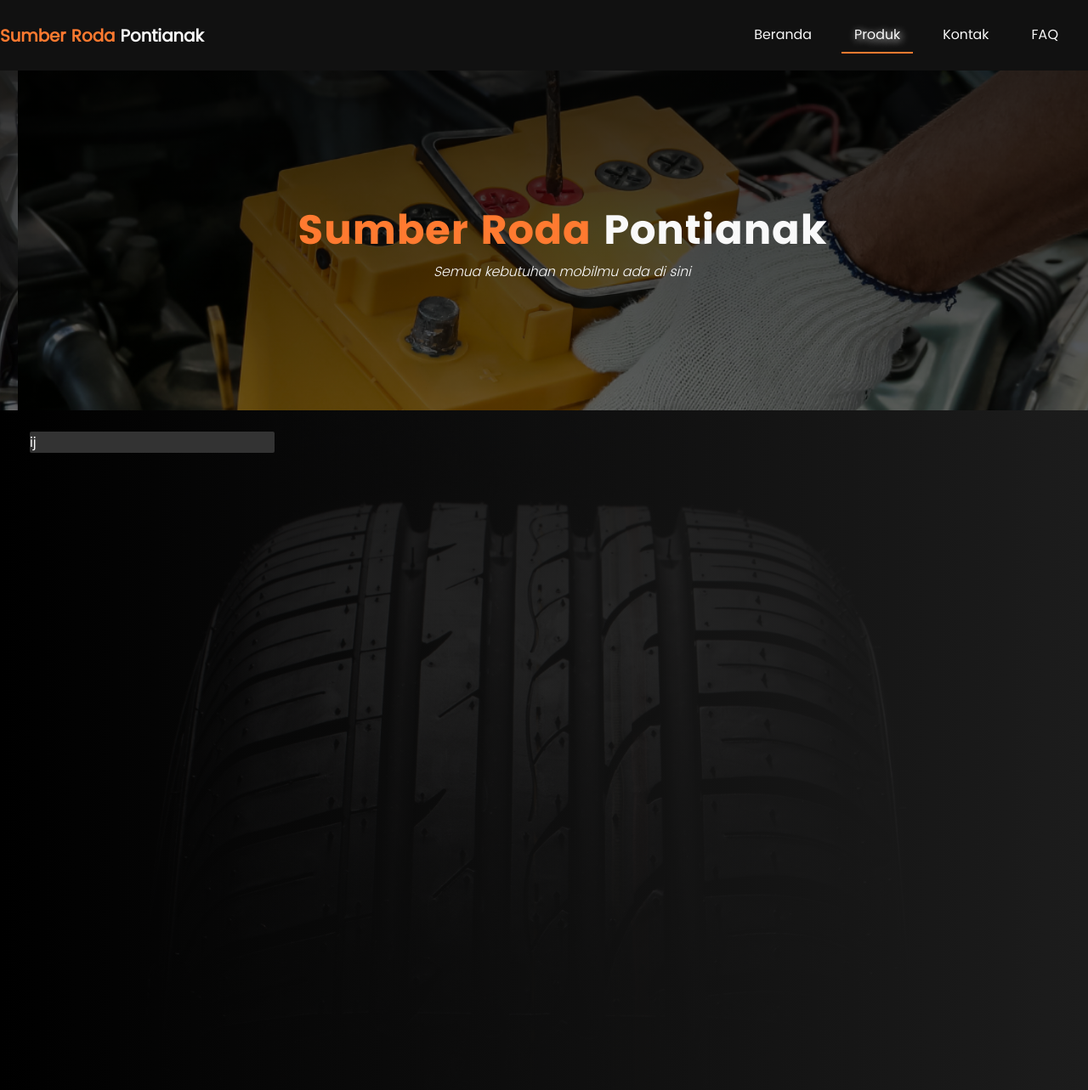
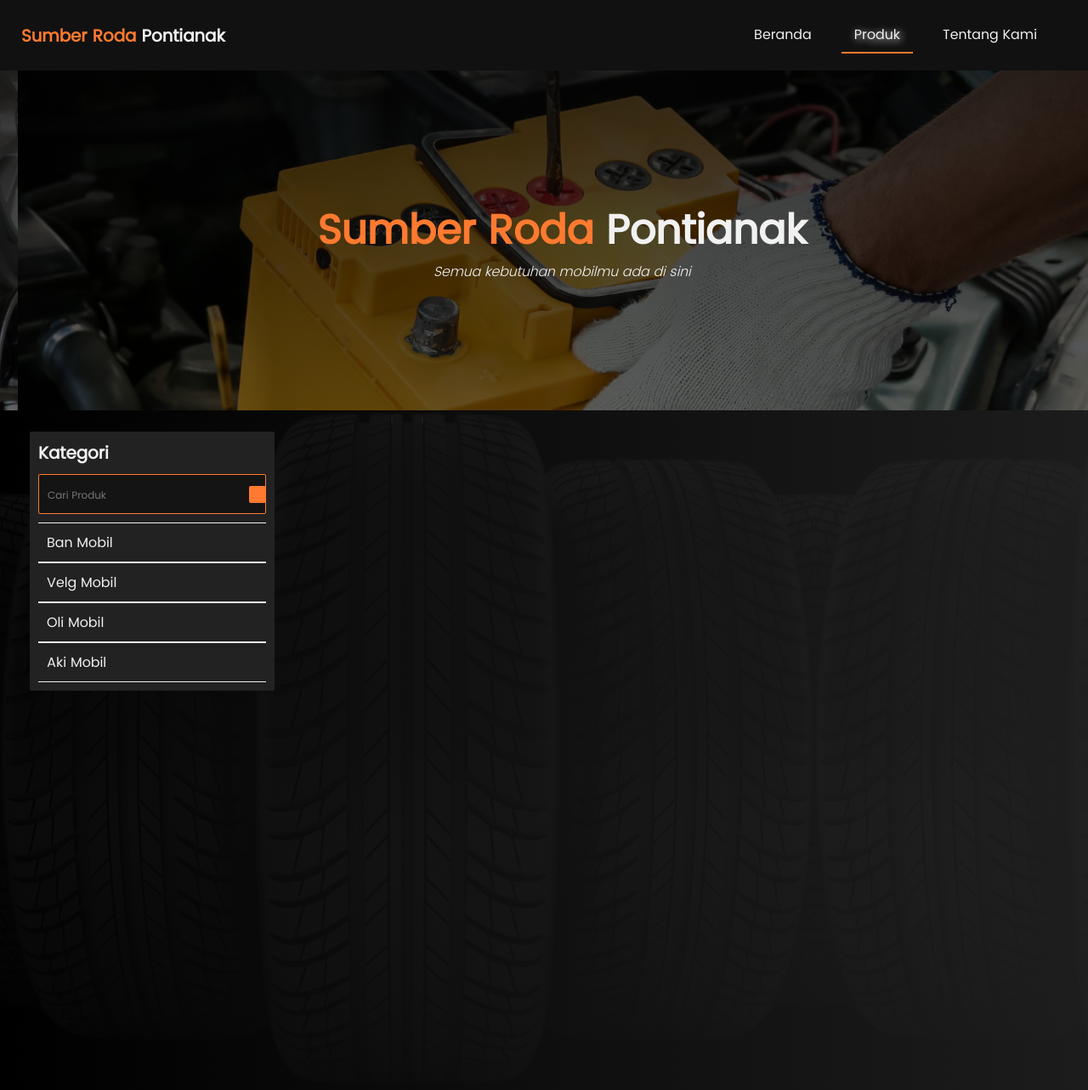
Before and after one commit to LunarPandora/SumberRoda, a PHP site: page /view/product.html in a window 1280 px wide. Shown: the whole page at 85% size. Run offline with PHP 8.4, Linux system fonts and the light colour scheme; some libraries are stand-ins or nearby versions.

Commit message:
Update: css files

```diff
--- a/assets/css/content/index.css
+++ /dev/null
@@ -1,2 +0,0 @@
-@import './sidebar.css';
-@import './slideshow.css';
--- a/assets/css/content/sidebar.css
+++ /dev/null
@@ -1,14 +0,0 @@
-@import '../variables/index.css';
-
-.sidebar{
-    max-width: 25%;
-    flex: 1 1 25%;
-    padding: 0 var(--a2);
-}
-
-.sidebar .sidebar-content{
-    max-width: 100%;
-    width: 100%;
-    background-color: var(--dark-color);
-    border-radius: 2px;
-}
--- a/assets/css/content/slideshow.css
+++ /dev/null
@@ -1,55 +0,0 @@
-@import '../variables/index.css';
-
-/*******************************
-*   slideshow section
-*******************************/
-.slideshow-container{
-    height: 50vh;
-    width: 100%;
-    overflow: hidden;
-}
-
-.slideshow-container .slide-wrapper{
-    height: 50vh;
-    width: 300%;
-    display: flex;
-    white-space: nowrap;
-    animation: animateBanner 9s ease infinite;
-}
-
-.slideshow-container .slideshow-item:nth-child(1){
-    background: linear-gradient(to bottom, rgba(0,0,0,.8), rgba(0,0,0, .6)), url('../../img/slideshow/1.jpg');
-    animation-delay: 3s;
-}
-
-.slideshow-container .slideshow-item:nth-child(2){
-    background: linear-gradient(to bottom, rgba(0,0,0,.8), rgba(0,0,0, .6)), url('../../img/slideshow/2.jpg');
-    animation-delay: 3s;
-}
-
-.slideshow-container .slideshow-item:nth-child(3){
-    background: linear-gradient(to bottom, rgba(0,0,0,.8), rgba(0,0,0, .6)), url('../../img/slideshow/3.jpg');
-    animation-delay: 3s;
-}
-
-.slideshow-container .slide-wrapper .slideshow-item{
-    height: 50vh;
-    width: 100%;
-    background-position: center;
-    background-size: cover;
-    background-repeat: no-repeat;
-}
-
-@keyframes animateBanner{
-    10%{
-        margin-left: 0;
-    }
-
-    40%{
-        margin-left: -100%;
-    }
-
-    80%{
-        margin-left: -200%;
-    }
-}
--- a/assets/css/general.css
+++ b/assets/css/general.css
@@ -40,6 +40,11 @@
 .label-danger{
     background-color: var(--danger-color);
     color: var(--light-danger-color);
+}
+
+.label-neutral{
+    background-color: var(--neutral-color);
+    color: var(--dark-color);
 }
 /* =================== */
 
@@ -87,6 +92,22 @@
     align-items: center;
 }
 
+.overflow-div{
+    scrollbar-color: var(--primary-color) var(--white-color);
+    scrollbar-width: thin;
+}
+
+.overflow-div::-webkit-scrollbar {
+    height: 6px;
+    border-radius: 30px;
+    background-color: var(--white-color);
+}
+
+.overflow-div::-webkit-scrollbar-thumb {
+    background-color: var(--primary-color);
+    border-radius: 30px;
+}
+
 .overflow-x{
     overflow-x: auto;
     overflow-y: hidden;
--- a/assets/css/style.css
+++ b/assets/css/style.css
@@ -1,9 +1,6 @@
 @import './variables/index.css';
 @import './icons.css';
 @import './general.css';
-
-/* import the content css */
-@import './content/index.css';
 
 html{
     min-height: 100vh;
@@ -14,21 +11,6 @@ html, *{
     padding: 0;
     box-sizing: border-box;
     font-size: 16px;
-}
-
-@font-face {
-    font-family: "Poppins";
-    src: url('../fonts/Poppins-Regular.ttf');
-}
-
-@font-face {
-    font-family: "Poppins Light";
-    src: url('../fonts/Poppins-Light.ttf');
-}
-
-@font-face {
-    font-family: "Poppins Bold";
-    src: url('../fonts/Poppins-Bold.ttf');
 }
 
 body{
@@ -49,11 +31,6 @@ a{
 }
 
 .container{
-    max-width: 1280px;
-    margin: 0 auto;
-}
-
-.container-fluid{
     max-width: 100vw;
     margin: 0 auto;
 }
@@ -66,11 +43,18 @@ ul{
 *   Button style
 *******************************/
 .btn{
-    padding: 6px 12px;
+    padding: var(--a2);
     background-color: transparent;
     outline: none;
+    border: none;
+    border-radius: 2px;
     font-size: var(--sm-text);
     font-weight: var(--fw-semibold);
+}
+
+.btn-primary{
+    background-color: var(--primary-color);
+    color: var(--white-color);
 }
 
 .btn-secondary{
@@ -87,6 +71,42 @@ ul{
 
 .btn-outline-primary:where(:hover, .active){
     background-color: var(--primary-color);
+}
+
+/*******************************
+*   Input
+*******************************/
+.form-control{
+    width: 100%;
+    padding: var(--a2);
+    background-color: rgba(0,0,0, .4);
+    outline: none;
+    border: 1px solid var(--primary-color);
+    border-radius: 2px;
+    color: var(--white-color);
+    font-family: inherit;
+}
+
+.form-control::placeholder{
+    color: var(--neutral-color);
+    font-size: var(--xxs-text);
+    font-family: inherit;
+}
+
+/*******************************
+*   Search
+*******************************/
+.search-container{
+    position: relative;
+    display: flex;
+    align-items: center;
+    width: 100%;
+}
+
+.search-container .btn-search{
+    position: absolute;
+    margin: auto 0;
+    right: 0;
 }
 
 /*******************************
@@ -163,7 +183,6 @@ nav .list-navbar li:where(:hover, .active){
 .hero-title :where(h1, span){
     font-size: var(--x-giant-text);
     font-weight: var(--fw-extrabold);
-    font-family: 'Poppins Bold';
 }
 
 .hero-title h4{
@@ -203,11 +222,11 @@ nav .list-navbar li:where(:hover, .active){
 
 main{
     background: linear-gradient(to right, rgba(0,0,0,.4), rgba(40,40,40,.7)) top left repeat,
-                url('../img/background-body.png') top/contain no-repeat,
+                url('../img/background-body-3.png'),
                 /* url('../img/background-body-2.png') bottom/contain no-repeat, */
                 var(--black-color) top left repeat;
     min-height: 100vh;
-    background-size: cover;
+    background-size: contain;
     background-position: auto, 20px 0, 600px 0, auto;
     color: var(--white-color);
 }
@@ -230,19 +249,6 @@ main{
 
 .product-list .card{
     min-width: 180px;
-    scrollbar-color: var(--primary-color) var(--white-color);
-    scrollbar-width: thin;
-}
-
-.product-list::-webkit-scrollbar {
-    height: 6px;
-    border-radius: 30px;
-    background-color: var(--white-color);
-}
-
-.product-list::-webkit-scrollbar-thumb {
-    background-color: var(--primary-color);
-    border-radius: 30px;
 }
 
 .card{
@@ -365,7 +371,6 @@ main{
 /*******************************
 *   Review section
 *******************************/
-
 .review-section{
     border-bottom: 2px solid var(--dark-color);
 }
@@ -379,3 +384,88 @@ main{
     border-radius: 100%;
     width: 50%;
 }
+
+/*******************************
+*   slideshow section
+*******************************/
+.slideshow-container{
+    height: 50vh;
+    width: 100%;
+    overflow: hidden;
+}
+
+.slideshow-container .slide-wrapper{
+    height: 50vh;
+    width: 300%;
+    display: flex;
+    white-space: nowrap;
+    animation: animateBanner 9s ease infinite;
+}
+
+.slideshow-container .slideshow-item:nth-child(1){
+    background: linear-gradient(to bottom, rgba(0,0,0,.8), rgba(0,0,0, .6)), url('../img/slideshow/1.jpg');
+}
+
+.slideshow-container .slideshow-item:nth-child(2){
+    background: linear-gradient(to bottom, rgba(0,0,0,.8), rgba(0,0,0, .6)), url('../img/slideshow/2.jpg');
+}
+
+.slideshow-container .slideshow-item:nth-child(3){
+    background: linear-gradient(to bottom, rgba(0,0,0,.8), rgba(0,0,0, .6)), url('../img/slideshow/3.jpg');
+}
+
+.slideshow-container .slide-wrapper .slideshow-item{
+    height: 50vh;
+    width: 100%;
+    background-position: center;
+    background-size: cover;
+    background-repeat: no-repeat;
+    animation-delay: 3s;
+}
+
+@keyframes animateBanner{
+    10%{
+        margin-left: 0;
+    }
+
+    40%{
+        margin-left: -100%;
+    }
+
+    80%{
+        margin-left: -200%;
+    }
+}
+
+/*******************************
+*   sidebar section
+*******************************/
+.sidebar{
+    max-width: 25%;
+    flex: 1 1 25%;
+    padding: 0 var(--a2);
+}
+
+.sidebar .sidebar-content{
+    max-width: 100%;
+    width: 100%;
+    background-color: var(--secondary-color);
+    border-radius: 2px;
+}
+
+.sidebar .sidebar-content .list-item > li{
+    display: flex;
+    align-items: center;
+    justify-content: space-between;
+    padding: var(--a2) var(--a2);
+    border-bottom: 1px solid var(--white-color);
+    border-top: 1px solid var(--white-color);
+}
+
+.sidebar .sidebar-content .list-item > li a{
+    color: var(--white-color);
+}
+
+.sidebar .sidebar-content .list-item > li.active a{
+    color: var(--primary-color);
+}
--- a/assets/css/variables/colors.css
+++ b/assets/css/variables/colors.css
@@ -4,9 +4,9 @@
     --background-color: #111;
     --neutral-color: #777;
     --black-color: #000;
-    --dark-color: #333;
-    --white-color: #f9f9f9;
-    --success-color: #376C42;
+    --dark-color: rgb(51,51,51); /* #333 */
+    --white-color: #f1f1f1;
+    --success-color: rgb(55, 108, 66); /* #376c42 */
     --light-success-color: #D6EFDB;
     --danger-color: #7F3838;
     --light-danger-color: #F7D6DF;
--- a/assets/css/variables/fonts.css
+++ b/assets/css/variables/fonts.css
@@ -19,6 +19,21 @@
     --fw-bold: 700;
     --fw-extrabold: 800;
     --fw-black: 900;
+}
+
+@font-face {
+    font-family: "Poppins";
+    src: url('../fonts/Poppins-Regular.ttf');
+}
+
+@font-face {
+    font-family: "Poppins Light";
+    src: url('../fonts/Poppins-Light.ttf');
+}
+
+@font-face {
+    font-family: "Poppins Bold";
+    src: url('../fonts/Poppins-Bold.ttf');
 }
 
 .text-2xs{
@@ -82,6 +97,7 @@
 }
 
 .fw-semibold{
+    font-family: 'Poppins', sans-serif;
     font-weight: var(--fw-semibold);
 }
 
--- a/view/product.html
+++ b/view/product.html
@@ -12,7 +12,7 @@
 </head>
 <body>
     <nav>
-        <div class="container">
+        <div class="container px-3">
             <div class="flex flex-wrap justify-between items-center">
                 <div class="logo flex justify-between items-center">
                     <a href="../index.html" class="text-primary">Sumber Roda <span class="text-white">Pontianak</span></a>
@@ -25,10 +25,7 @@
                         <a href="./product.html">Produk</a>
                     </li>
                     <li>
-                        <a href="#">Kontak</a>
-                    </li>
-                    <li>
-                        <a href="#">FAQ</a>
+                        <a href="./aboutUs.html">Tentang Kami</a>
                     </li>
                 </ul>
             </div>
@@ -69,12 +66,27 @@
     </header>
 
     <main class="main">
-        <div class="container-fluid p-3">
+        <div class="container p-3">
             <div class="flex flex-wrap">
                 <div class="sidebar">
-                   <div class="sidebar-content">
-                    ij
-                   </div>
+                    <div class="sidebar-content py-2 px-2 text-left">
+                        <!-- sidebar title -->
+                        <h4 class="text-lg fw-semibold">Kategori</h4>
+                        <!-- search container sidebar -->
+                        <div class="search-container my-2">
+                            <input type="text" class="form-control" placeholder="Cari Produk">
+                            <button class="btn btn-primary btn-search">
+                                <i class="fa fa-search"></i>
+                            </button>
+                        </div>
+                        <!-- content dari sidebar -->
+                        <ul class="list-item">
+                            <li onclick="">Ban Mobil<i class="mdi mdi-menu-down"></i></li>
+                            <li onclick="">Velg Mobil <i class="mdi mdi-menu-down"></i></li>
+                            <li onclick="">Oli Mobil<i class="mdi mdi-menu-down"></i></li>
+                            <li onclick="">Aki Mobil<i class="mdi mdi-menu-down"></i></li>
+                        </ul>
+                    </div>
                 </div>
                 <div class="main-content">
 
```
Also changed, not shown: index.html (+4 -7 lines), view/aboutUs.html (added, +38 -0 lines), assets/img/background-body-3.png (added).
